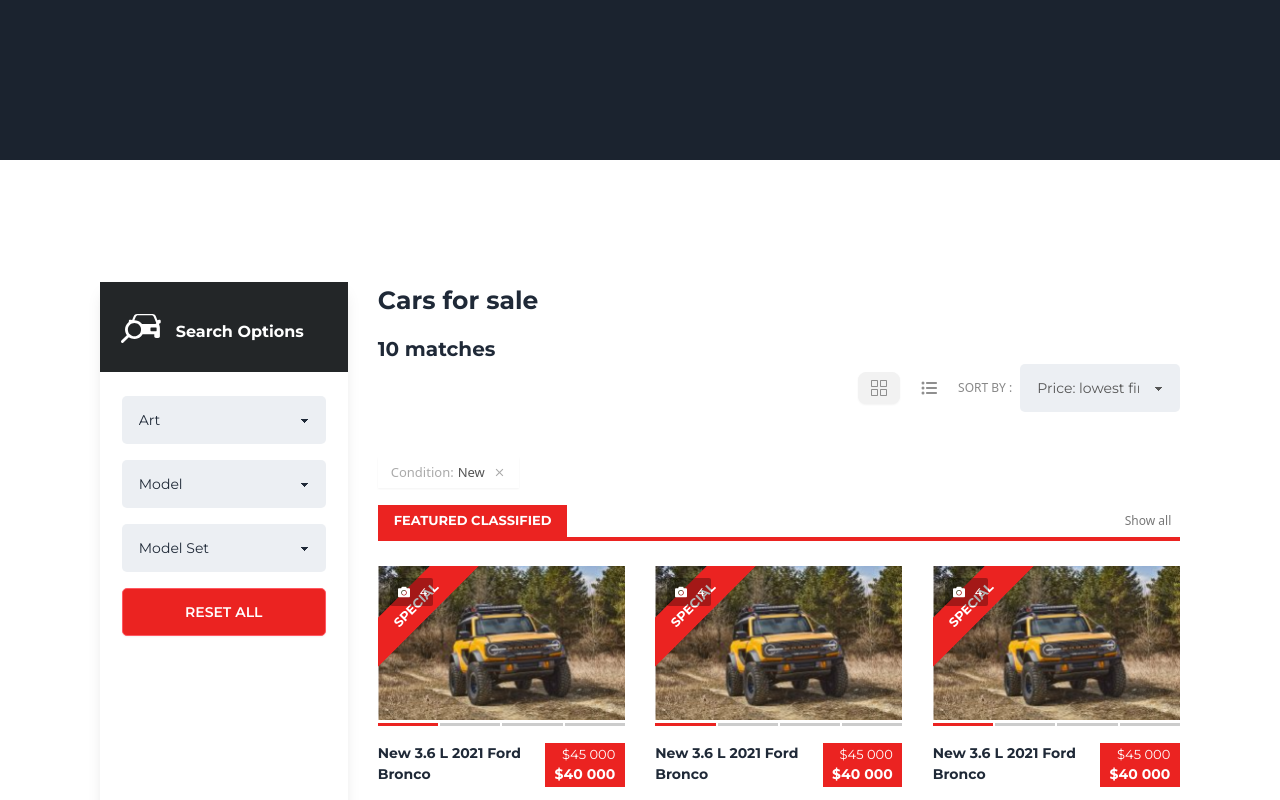
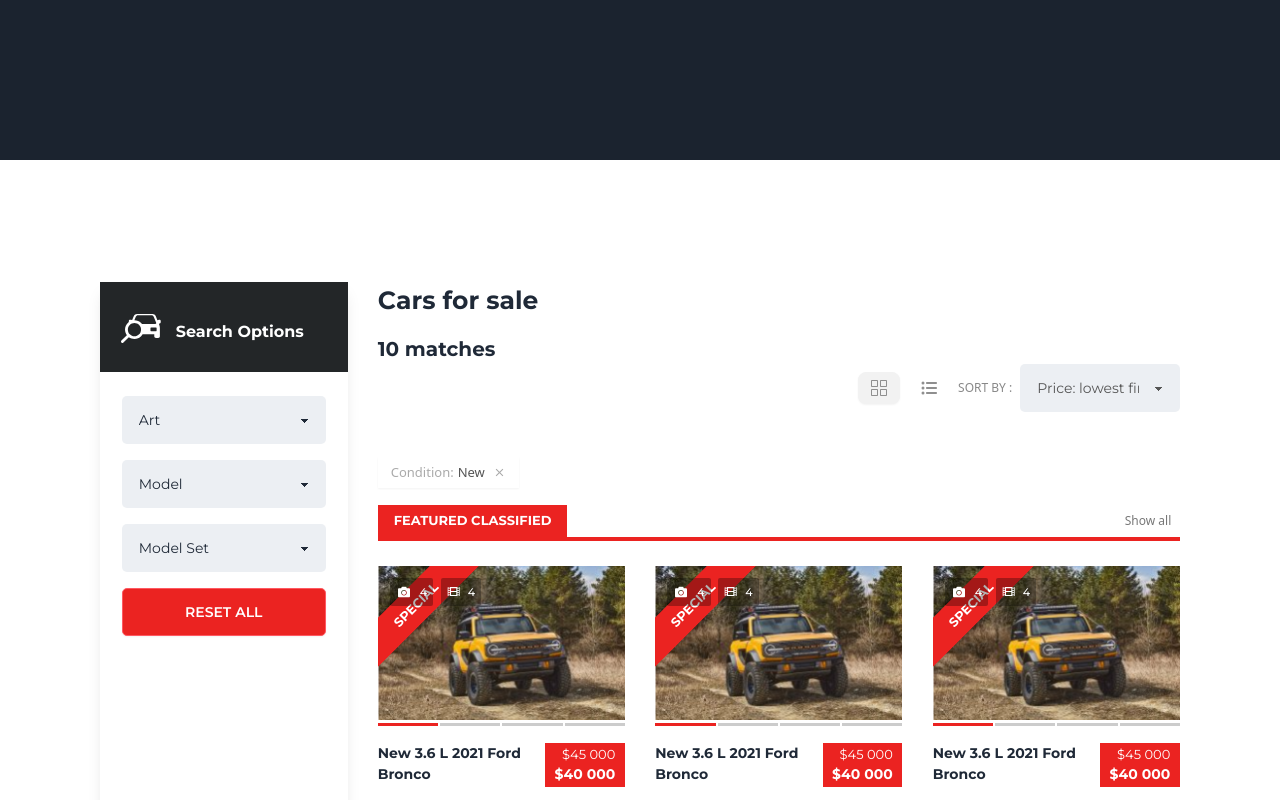
Before and after one commit to RohmadEW/janson-car-dealer, a Next.js app: page / in a window 1280 px wide. Shown: the top 800 px of the page. Built offline with nearby package versions, Linux system fonts and the light colour scheme.

Commit message:
feat: video

```diff
--- a/src/app/components/Card.tsx
+++ b/src/app/components/Card.tsx
@@ -17,9 +17,20 @@
           alt="Special"
           className="absolute top-0 left-0"
         />
-        <div className="absolute top-3 left-3 flex items-center gap-2 text-white bg-black bg-opacity-30 rounded-[2px] p-[6px]">
-          <FaCamera className="h-[12px]" />
-          <div className="text-[11px] font-medium">4</div>
+        <div className="absolute top-3 left-3 flex items-center gap-[7.65px]">
+          <div className="flex items-center gap-2 text-white bg-black bg-opacity-30 rounded-[2px] p-[6px]">
+            <FaCamera className="h-[12px]" />
+            <div className="text-[11px] font-medium">4</div>
+          </div>
+          <div className="flex items-center gap-2 text-white bg-black bg-opacity-30 rounded-[2px] p-[6px]">
+            <Image
+              src="/images/icons/video.svg"
+              alt="Video"
+              height={13}
+              width={13}
+            />
+            <div className="text-[11px] font-medium">4</div>
+          </div>
         </div>
         <Image src="/images/car-1.png" width={247} height={155} alt="Car" />
       </div>
```
Also changed, not shown: public/images/icons/video.svg (added).
